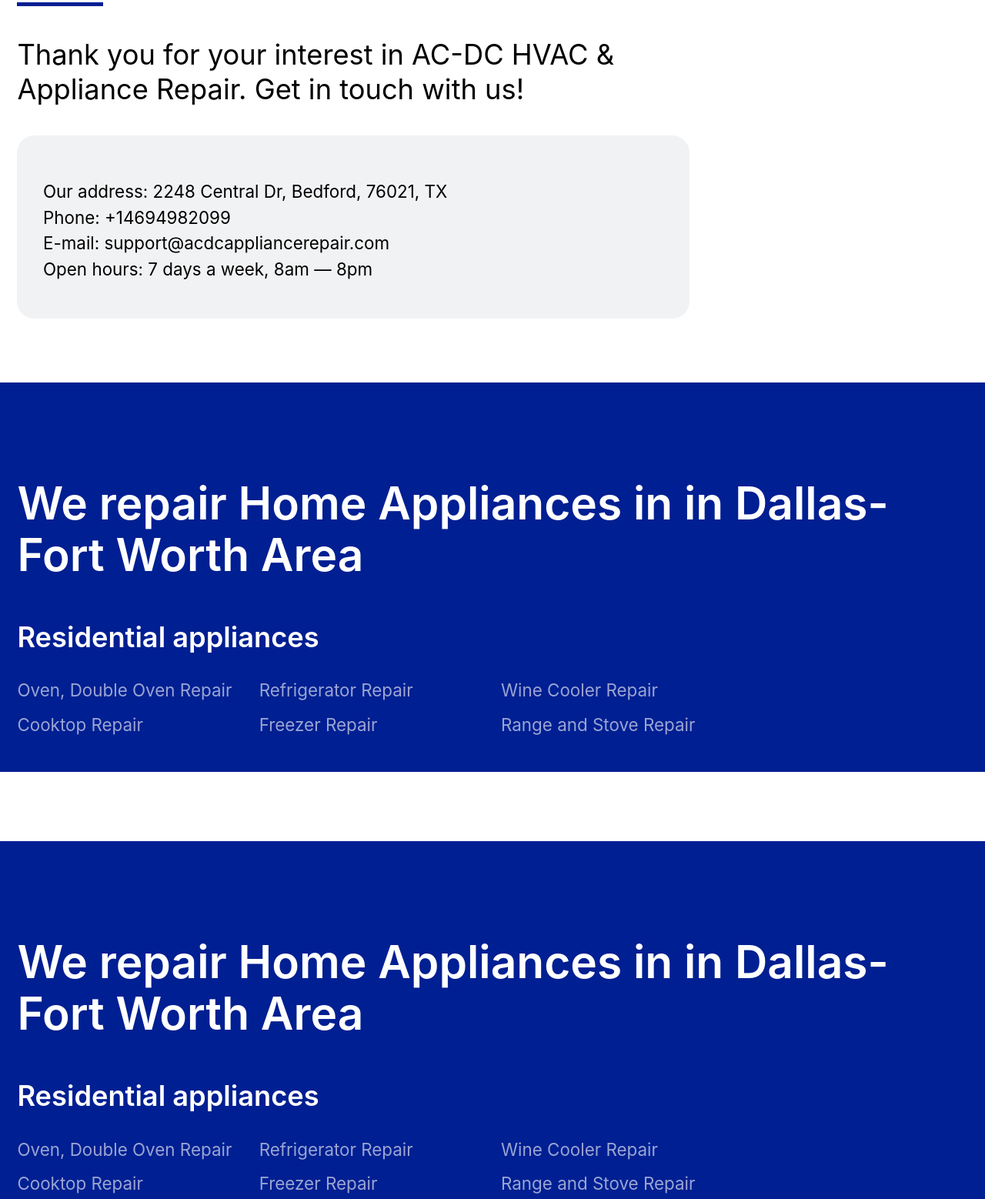
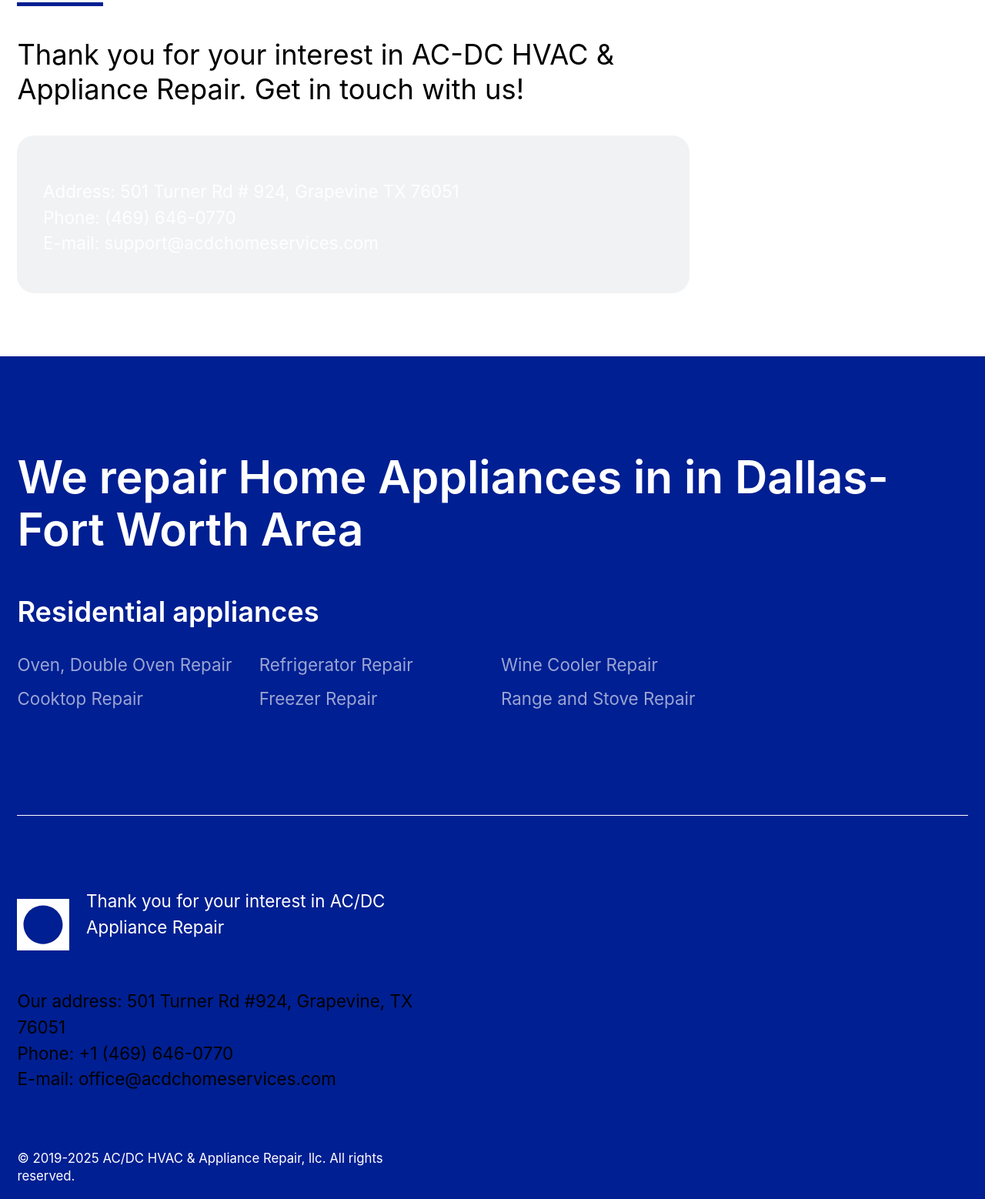
Before and after one commit to rusak83/wolf.acdchomeservices.com-, a plain HTML site: page contacts/index.html in a window 1280 px wide. Shown: the part 563-2121 px from the top of the page at 77% size. Drawn offline with Linux system fonts and the light colour scheme.

Commit message:
Update contact information and navigation links in the contacts page

```diff
--- a/contacts/index.html
+++ b/contacts/index.html
@@ -65,7 +65,7 @@
 
             <nav class="nav-menu">
                 <a href="/85-reasons-book-acdc-appliance-repair" class="nav--contact-name">Why Us</a>
-                <a href="/prices" class="nav--contact-name">Prices</a>
+
                 <a href="/about" class="nav--contact-name">About</a>
                 <a href="/contacts" class="nav--contact-name">Contacts</a>
             </nav>
@@ -80,8 +80,8 @@
 
 <!-- CAT -->
 <div class="cat-button-container">
-    <a id="cat-button__id-main" href="tel:+14694982099" class="cat-button">
-        CLICK TO CALL +14694982099
+    <a id="cat-button__id-main" href="tel:+14696460770" class="cat-button">
+        CLICK TO CALL +1 (469) 646-0770
     </a>
 </div>
 
@@ -101,7 +101,7 @@
     </div>
 </header>
 
-        <!-- CONTENT -->
+
         <!-- CONTENT -->
 <section>
     <div class="fixed-width-container">
@@ -109,38 +109,18 @@
             <hr />
             <p class="pullquote">Thank you for your interest in AC-DC HVAC &amp; Appliance Repair. Get in touch with us!</p>
             <div class="card">
-                <p class="big">Our address:  2248 Central Dr, Bedford, 76021, TX
-                    <br />
-                    Phone: +14694982099
-                    <br />
-                    E-mail: support@acdcappliancerepair.com
-                    <br />
-                    Open hours: 7 days a week, 8am — 8pm
-                </p>
+               <p class="big white">
+    Address: 501 Turner Rd # 924, Grapevine TX 76051
+    <br>
+    Phone: <a href="tel:+14696460770" style="color: inherit; text-decoration: none;">+1 (469) 646-0770</a>
+    <br>
+    E-mail: <a href="mailto:support@acdchomeservices.com" style="color: inherit; text-decoration: none;">support@acdchomeservices.com</a>
+</p>
             </div>
         </div>
     </div>
 </section>
-        <!-- SERVICES  -->
-        <section class="section__colored">
-    <div class="fixed-width-container">
-        <div class="col-12">
-            <h2 class="section-headline white">
-                We repair Home Appliances in in Dallas-Fort Worth Area
-            </h2>
-            <h3 class="section-subheadline white">Residential appliances</h3>
-            <ul class="four-column">
-                <li class="white__muted"><a class="link--white__muted" href="/oven-repair">Oven, Double Oven Repair</a></li>
-                <li class="white__muted"><a class="link--white__muted" href="/oven-repair">Cooktop Repair</a></li>
-                <li class="white__muted"><a class="link--white__muted" href="refrigerator-repair">Refrigerator Repair</a></li>
-                <li class="white__muted"><a class="link--white__muted" href="/refrigerator-repair">Freezer Repair</a></li>
-                <li class="white__muted">Wine Cooler Repair</li>
-                <li class="white__muted"><a class="link--white__muted" href="/oven-repair">Range and Stove Repair</a></li>
-            </ul>
 
-        </div>
-    </div>
-</section>
         <!-- SERVICES  -->
         <section class="section__colored">
     <div class="fixed-width-container">
@@ -173,18 +153,18 @@
         </div>
 
         <div class="footer-block">
-            <p class="big white">
-                Address: 501 Turner Rd # 924, Grapevine TX 76051
-                <br>
-                Phone: +14694982099
-                <br>
-                E-mail: support@acdcappliancerepair.com
-            </p>
+             <p class="big">Our address:  501 Turner Rd #924, Grapevine, TX 76051
+                    <br />
+                    Phone: +1 (469) 646-0770
+                    <br />
+                    E-mail: office@acdchomeservices.com
+
+                </p>
         </div>
 
         <div class="footer-block">
             <p class="small white">
-                © 2019-2024 AC/DC HVAC & Appliance Repair, llc. All rights reserved.
+                © 2019-2025 AC/DC HVAC & Appliance Repair, llc. All rights reserved.
             </p>
         </div>
 
```
